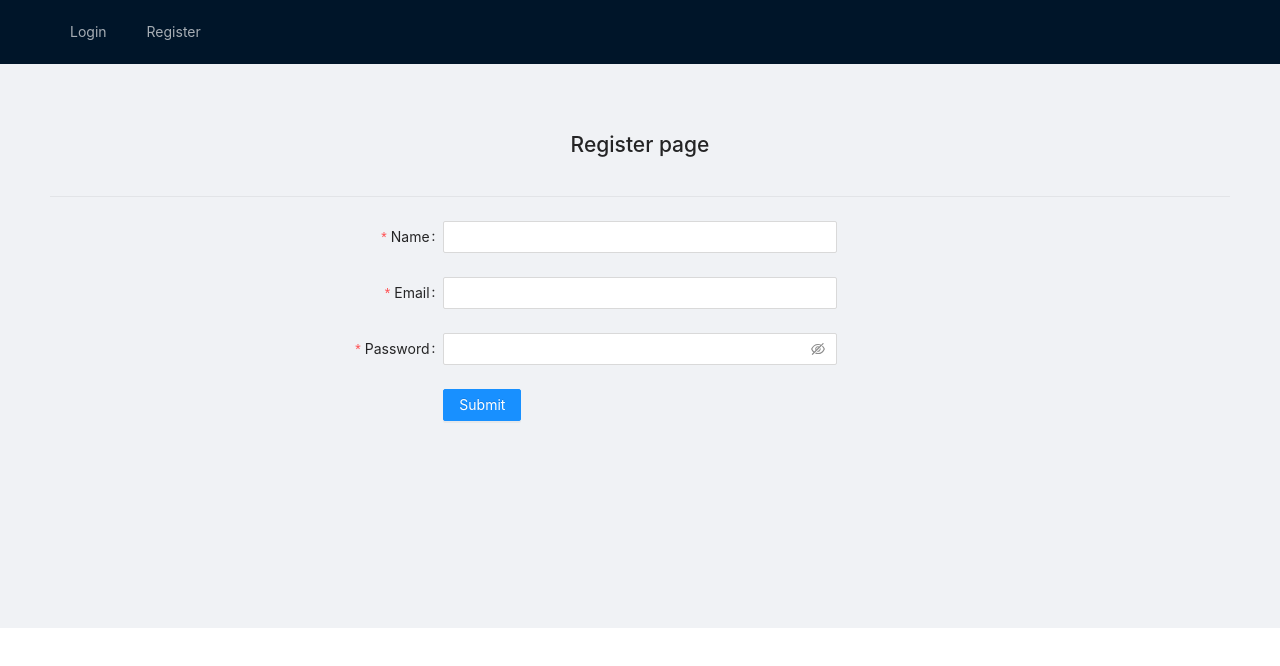
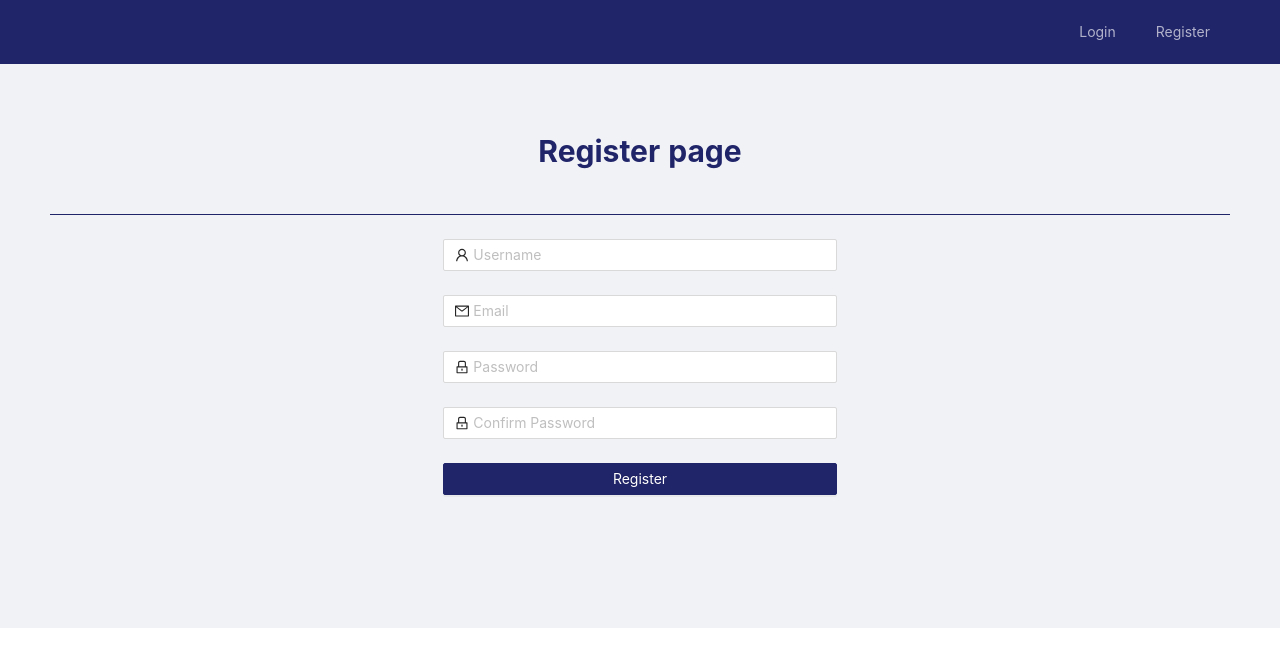
Before and after one commit to davit95/test, a React (Create React App) app in the folder client/: page /register in a window 1280 px wide. Shown: the top 666 px of the page. Built offline with nearby package versions, Linux system fonts and the light colour scheme.

Commit message:
initial commit for styles

```diff
--- a/client/src/App.js
+++ b/client/src/App.js
@@ -3,6 +3,7 @@ import {applyMiddleware, compose, createStore} from 'redux';
 import {Provider} from 'react-redux';
 import thunk from 'redux-thunk';
 import 'antd/dist/antd.css';
+import './App.scss';
 
 import AppRouter from './components/App/AppRouter';
 
--- a/client/src/App.scss
+++ b/client/src/App.scss
@@ -1 +1,37 @@
-@import "~bootstrap/scss/bootstrap";
+$bg-color: #202469;
+
+
+
+.parent {
+  display: flex;
+}
+
+
+
+.content {
+  .ant-divider {
+    border-top-color: $bg-color;
+  }
+}
+
+.ant-menu-item-active {
+  &:hover {
+    background-color: #091552 !important;
+  }
+  &:active {
+    background-color: #091552 !important;
+  }
+}
+
+.ant-menu-item-selected {
+  background-color: #091552 !important;
+}
+
+
+
+
+
+
+//.login-form {
+//  text-align: center;
+//}
--- /dev/null
+++ b/client/src/assets/common.scss
@@ -0,0 +1,14 @@
+@import './variables';
+
+.page-title {
+  text-align: center;
+  color: $bg-color;
+  font-size: 30px;
+  font-weight: 700;
+}
+
+.form-submit-button {
+  width: 100%;
+  background-color: $bg-color;
+  border-color: $bg-color;
+}
--- /dev/null
+++ b/client/src/assets/variables.scss
@@ -0,0 +1,2 @@
+$bg-color: #202469;
+$bg-hover-color: #091552;
--- a/client/src/components/App/Routes.js
+++ b/client/src/components/App/Routes.js
@@ -19,7 +19,7 @@ const Routes = (props) => {
         <Router>
             <Layout>
                 <HeaderComponent />
-                <Content style={{ padding: '0 50px', marginTop: 64, minHeight: '500px' }}>
+                <Content className='content' style={{ padding: '0 50px', marginTop: 64, minHeight: '500px' }}>
                     <Switch>
                         <Route exact path='/' component={HomePage} />
                         <Route path='/login' component={Login} />
--- a/client/src/components/Auth/Login.js
+++ b/client/src/components/Auth/Login.js
@@ -2,15 +2,10 @@ import React from 'react';
 import {connect} from 'react-redux';
 import {withRouter, Redirect} from 'react-router-dom';
 import {Form, Input, Button, Row, Col, Divider, message} from 'antd';
+import { UserOutlined, LockOutlined } from '@ant-design/icons';
 import {signIn, getUser} from '../../actions/AuthAction';
+import './auth.scss';
 
-const layout = {
-    labelCol: { span: 8 },
-    wrapperCol: { span: 8 },
-};
-const tailLayout = {
-    wrapperCol: { offset: 8, span: 16 },
-};
 
 class Login extends React.Component {
 
@@ -29,57 +24,56 @@ class Login extends React.Component {
         }
     }
 
-    formRef = React.createRef();
     render() {
         if (localStorage.getItem('token')) {
             return <Redirect to={'/dashboard'} />
         }
         return (
-            <>
+            <Row className="login-page" justify={'center'} gutter={{ xs: 8, sm: 16, md: 24, lg: 32 }}>
+                <Col span={24}>
                     <Row justify={'center'}>
-                    <Col>
-                        <h1>Login page</h1>
+                        <Col span={8}>
+                            <h1 className="auth-title">Login page</h1>
                         </Col>
                     </Row>
                     <Divider />
+                    <Row justify={'center'}>
+                        <Col span={8} className="login-form">
                             <Form
-                    {...layout}
-                    name="basic"
-                    ref={this.formRef}
+                                name="login-form"
+                                className="login-form"
                                 onFinish={this.onFinish}
                             >
                                 <Form.Item
-                        label="Email"
                                     name="email"
-                        rules={
-                            [
-                                { required: true, message: 'Please input your email!' },
+                                    rules={[
+                                        { required: true, message: 'Please input your Email!' },
                                         { type: 'email' }
-                            ]
-                        }
+                                    ]}
                                 >
-                        <Input />
+                                    <Input prefix={<UserOutlined className="site-form-item-icon" />} placeholder="Email" />
+                                </Form.Item>
+                                <Form.Item
+                                    name="password"
+                                    rules={[{ required: true, message: 'Please input your Password!' }]}
+                                >
+                                    <Input
+                                        prefix={<LockOutlined className="site-form-item-icon" />}
+                                        type="password"
+                                        placeholder="Password"
+                                    />
                                 </Form.Item>
 
-                    <Form.Item
-                        label="Password"
-                        name="password"
-                        rules={[
-                            { required: true, message: 'Please input your password!' },
-                            { min: 6, message: 'Password must contain min 6 characters' },
-                            { max: 15, message: 'Password must contain max 15 characters' },
-                        ]}
-                    >
-                        <Input.Password />
-                    </Form.Item>
-
-                    <Form.Item {...tailLayout}>
-                        <Button type="primary" htmlType="submit">
-                            Submit
+                                <Form.Item>
+                                    <Button type="primary" htmlType="submit" className="auth-form-submit-button">
+                                        Log in
                                     </Button>
                                 </Form.Item>
                             </Form>
-            </>
+                        </Col>
+                    </Row>
+                </Col>
+            </Row>
         )
     }
 }
--- a/client/src/components/Auth/Register.js
+++ b/client/src/components/Auth/Register.js
@@ -1,16 +1,11 @@
 import React from 'react';
 import {connect} from 'react-redux';
+import {Redirect} from "react-router-dom";
 import {Form, Input, Button, Row, Col, Divider, message} from 'antd';
-import {signUp, getUser} from '../../actions/AuthAction'
-import {Redirect} from "react-router-dom";
+import {UserOutlined, LockOutlined, MailOutlined} from '@ant-design/icons';
+import {signUp, getUser} from '../../actions/AuthAction';
+import './auth.scss';
 
-const layout = {
-    labelCol: { span: 8 },
-    wrapperCol: { span: 8 },
-};
-const tailLayout = {
-    wrapperCol: { offset: 8, span: 16 },
-};
 
 class Register extends React.Component {
     onFinish = async (values) => {
@@ -28,66 +23,90 @@ class Register extends React.Component {
         }
     }
 
-    formRef = React.createRef();
-
     render() {
         if (localStorage.getItem('token')) {
             return <Redirect to={'/dashboard'} />
         }
         return (
-            <>
+            <Row className="register-page" justify={'center'} gutter={{ xs: 8, sm: 16, md: 24, lg: 32 }}>
+                <Col span={24}>
                     <Row justify={'center'}>
-                    <Col>
-                        <h1>Register page</h1>
+                        <Col span={8}>
+                            <h1 className="auth-title">Register page</h1>
                         </Col>
                     </Row>
                     <Divider />
+                    <Row justify={'center'}>
+                        <Col span={8} className="login-form">
                             <Form
-                    {...layout}
-                    name="basic"
-                    ref={this.formRef}
+                                name="register-form"
+                                className="login-form"
                                 onFinish={this.onFinish}
-                    onFinishFailed={this.onFinishFailed}
                             >
                                 <Form.Item
-                        label="Name"
                                     name="name"
-                        rules={
-                            [
-                                { required: true, message: 'Please input your name!' },
-                            ]
-                        }
+                                    rules={[
+                                        { required: true, message: 'Please input your Username!' },
+                                    ]}
                                 >
-                        <Input />
+                                    <Input prefix={<UserOutlined className="site-form-item-icon" />} placeholder="Username" />
                                 </Form.Item>
                                 <Form.Item
-                        label="Email"
                                     name="email"
-                        rules={
-                            [
-                                { required: true, message: 'Please input your email!' },
-                                { type: 'email' }
-                            ]
+                                    rules={[
+                                        { required: true, message: 'Please input your Email!' },
+                                        { type: 'email', message: 'Email must be valid email' }
+                                    ]}
+                                >
+                                    <Input prefix={<MailOutlined className="site-form-item-icon" />} placeholder="Email" />
+                                </Form.Item>
+                                <Form.Item
+                                    name="password"
+                                    rules={[{ required: true, message: 'Please input your Password!' }, {min:5, max:15}]}
+                                >
+                                    <Input
+                                        prefix={<LockOutlined className="site-form-item-icon" />}
+                                        type="password"
+                                        placeholder="Password"
+                                    />
+                                </Form.Item>
+                                <Form.Item
+                                    name="confirm"
+                                    dependencies={['password']}
+                                    rules={[
+                                        {
+                                            required: true,
+                                            message: 'Please confirm your password!',
+                                        },
+                                        {
+                                            min: 5,
+                                            max: 15
+                                        },
+                                        ({ getFieldValue }) => ({
+                                            validator(rule, value) {
+                                                if (!value || getFieldValue('password') === value) {
+                                                    return Promise.resolve();
                                                 }
+                                                return Promise.reject('The two passwords that you entered do not match!');
+                                            },
+                                        }),
+                                    ]}
                                 >
-                        <Input />
+                                    <Input prefix={<LockOutlined className="site-form-item-icon" />}
+                                           type="password"
+                                           placeholder="Confirm Password" />
                                 </Form.Item>
 
-                    <Form.Item
-                        label="Password"
-                        name="password"
-                        rules={[{ required: true, message: 'Please input your password!' }]}
-                    >
-                        <Input.Password />
-                    </Form.Item>
-
-                    <Form.Item {...tailLayout}>
-                        <Button type="primary" htmlType="submit">
-                            Submit
+                                <Form.Item>
+                                    <Button type="primary" htmlType="submit" className="auth-form-submit-button">
+                                        Register
                                     </Button>
                                 </Form.Item>
                             </Form>
-            </>
+                        </Col>
+                    </Row>
+                </Col>
+            </Row>
         )
     }
 }
--- /dev/null
+++ b/client/src/components/Auth/auth.scss
@@ -0,0 +1,19 @@
+@import 'src/assets/variables';
+
+.login-page, .register-page {
+  .auth-title {
+    text-align: center;
+  }
+
+  .auth-form-submit-button {
+    width: 100%;
+    background-color: $bg-color;
+    border-color: $bg-color;
+  }
+
+  .auth-title {
+    color: $bg-color;
+    font-size: 30px;
+    font-weight: 700;
+  }
+}
--- a/client/src/components/Main/HeaderComponent.js
+++ b/client/src/components/Main/HeaderComponent.js
@@ -3,12 +3,12 @@ import {connect} from 'react-redux';
 import {Link, withRouter} from 'react-router-dom';
 import {Menu, Layout} from 'antd';
 import {signOut} from "../../actions/AuthAction";
+import './header.scss';
 
 class HeaderComponent extends React.Component {
 
     handleLogout = () => {
         this.props.signOut(this.redirect);
-        //this.redirect();
     }
 
     redirect = () => {
@@ -19,10 +19,10 @@ class HeaderComponent extends React.Component {
         const token = localStorage.getItem('token');
         return (
             <Header className='header'>
-                <Menu theme="dark" mode="horizontal" defaultSelectedKeys={['2']}>
+                <Menu theme="dark" mode="horizontal">
                     {
                         token &&
-                            <Menu.Item key="1">
+                            <Menu.Item key="1" className="dashboard-link">
                                 <Link to={'/dashboard'}>Dashboard</Link>
                             </Menu.Item>
                     }
@@ -32,16 +32,15 @@ class HeaderComponent extends React.Component {
                                 <Menu.Item
                                     onClick={this.handleLogout}
                                     key="2"
-                                    style={{ float: 'right' }}
                                 >
                                     Logout
                                 </Menu.Item>
                             ) : (
                                 <>
-                                    <Menu.Item key="3" style={{ float: 'right' }}>
+                                    <Menu.Item key="3">
                                         <Link to={'/login'}>Login</Link>
                                     </Menu.Item>
-                                    <Menu.Item key="4" style={{ float: 'right' }}>
+                                    <Menu.Item key="4">
                                         <Link to={'/register'}>Register</Link>
                                     </Menu.Item>
                                 </>
--- /dev/null
+++ b/client/src/components/Main/header.scss
@@ -0,0 +1,14 @@
+@import 'src/assets/variables';
+
+.header {
+  background-color: $bg-color;
+  .ant-menu {
+    display: flex;
+    justify-content: flex-end;
+    background-color: transparent;
+  }
+
+  .dashboard-link {
+    justify-content: flex-start;
+  }
+}
```
Also changed, not shown: client/src/components/Dashboard/dashboard.scss (added, +11 -0 lines), client/src/components/Dashboard/index.js (+4 -3 lines). Lines whose indentation alone changed are shown as unchanged.
